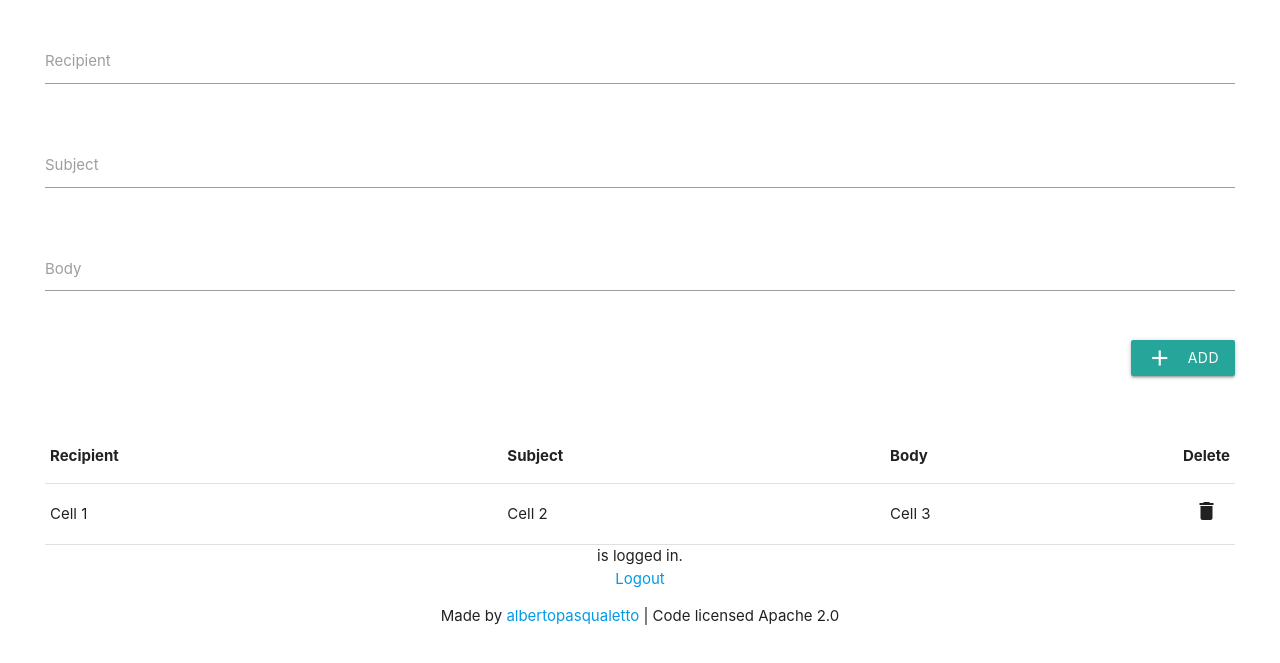
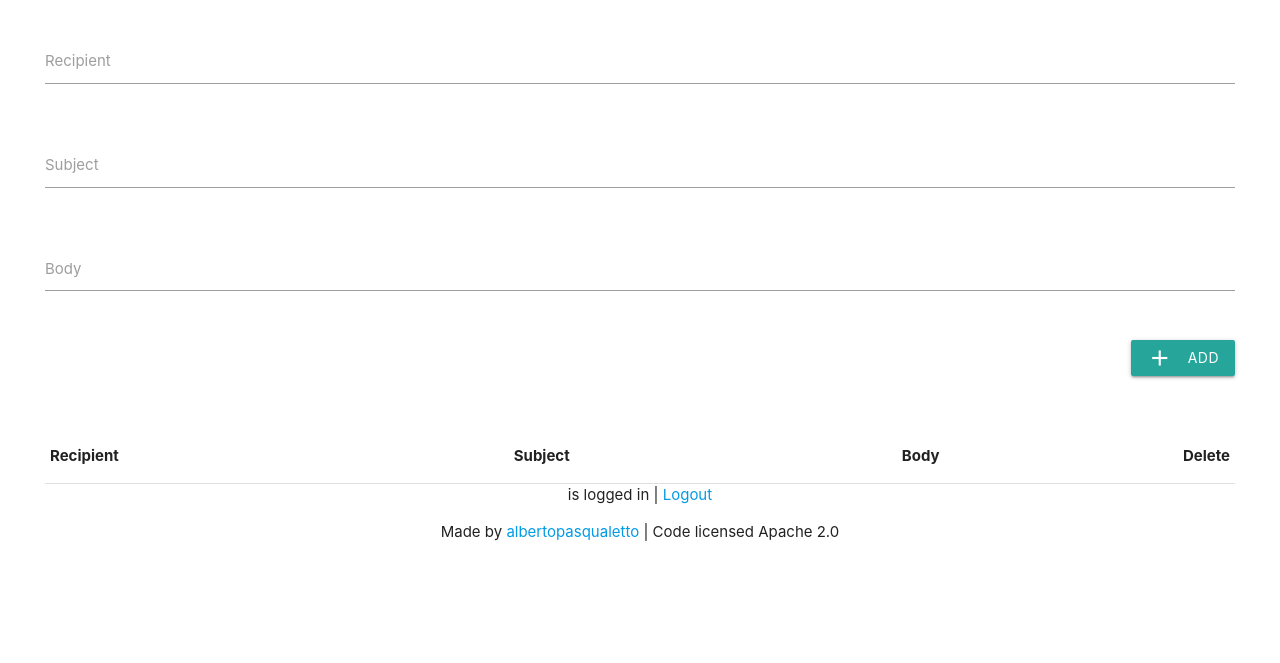
Before and after one commit to albertopasqualetto/Gmail-recurring-scheduler, a website: page index.html in a window 1280 px wide. Shown: the part 139-802 px from the top of the page. Drawn offline with nearby package versions, Linux system fonts and the light colour scheme.

Commit message:
Removed default line

```diff
--- a/index.html
+++ b/index.html
@@ -55,20 +55,12 @@
             </tr>
         </thead>
         <tbody id="mainTable">
-            <tr>
-                <td>Cell 1</td>
-                <td>Cell 2</td>
-                <td>Cell 3</td>
-                <td style="text-align: center; cursor: pointer;" onMouseOver="this.style.backgroundColor='#ff0000'" onMouseOut="this.style.backgroundColor='#FFFFFF'"><i class="material-icons">delete</i></td>
-            </tr>
         </tbody>
     </table>
 
 
     <div class="center">
-        <span><span id="userEmail"></span> is logged in.</span>
-        <br>
-        <a href="https://accounts.google.com/logout" rel="noopener" target="_blank">Logout</a>
+        <span id="userEmail"></span> is logged in | <a href="https://accounts.google.com/logout" rel="noopener" target="_blank">Logout</a>
     </div>
 
 
```
